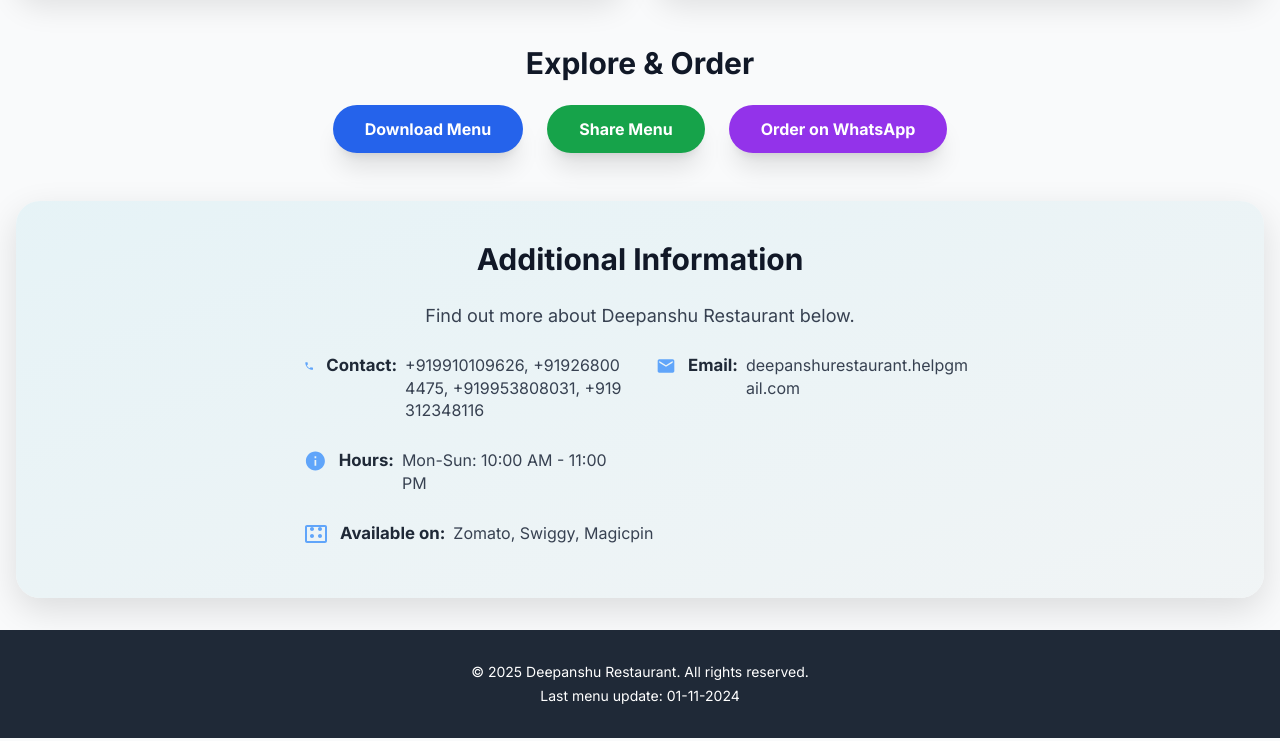
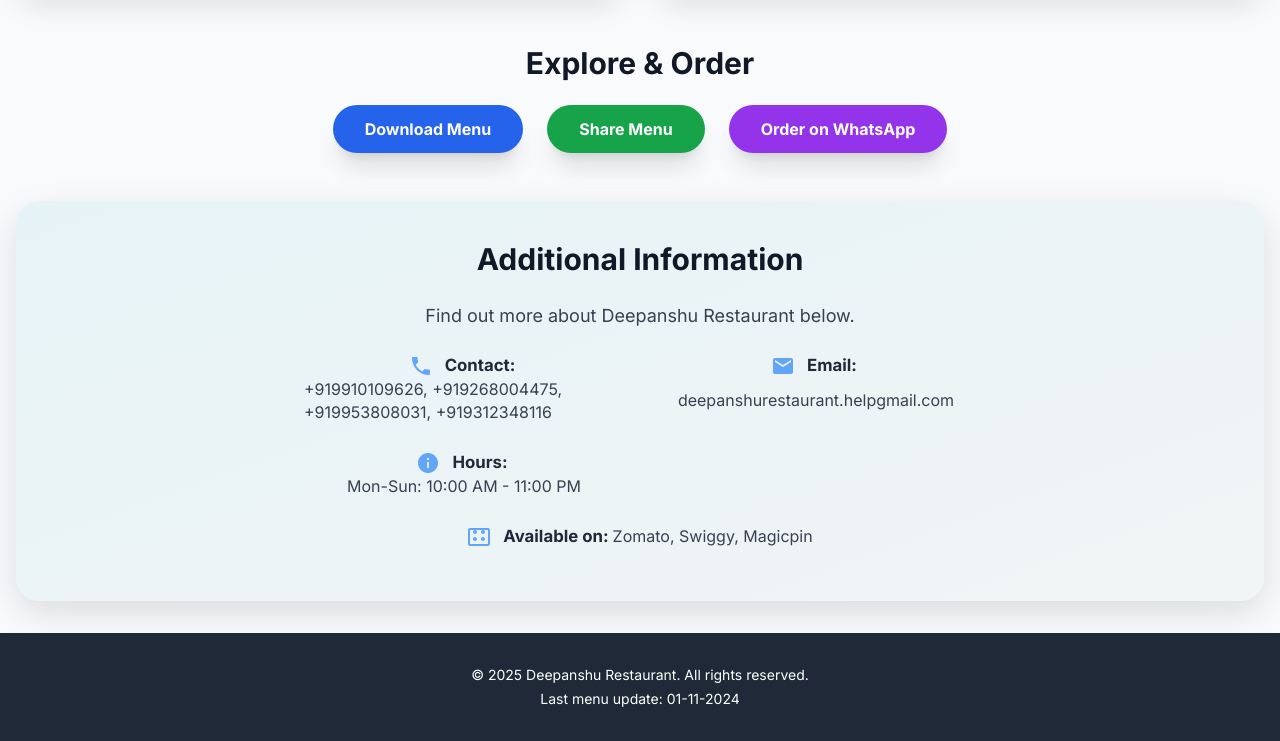
Before and after one commit to Deepanshuwebstore/menupdf.deepanshu, a plain HTML site: page index.html in a window 1280 px wide. Shown: the part 751-1492 px from the top of the page. Drawn offline with nearby package versions, Linux system fonts and the light colour scheme.

Commit message:
Update index.html

```diff
--- a/index.html
+++ b/index.html
@@ -122,7 +122,7 @@
             display: inline-block;
             width: 1.5em; /* Increased icon size */
             height: 1.5em; /* Increased icon size */
-            vertical-align: middle; /* Align with text baseline */
+            flex-shrink: 0; /* Prevents icon from shrinking */
             margin-right: 0.75rem; /* More space between icon and text */
             fill: #60a5fa; /* A vibrant blue for icons */
         }
@@ -146,13 +146,35 @@
             display: flex;
             align-items: flex-start; /* Align items to the start for multi-line text */
             margin-bottom: 0.75rem; /* Spacing between info items */
-            font-size: 1rem; /* Slightly smaller text for info items */
+            font-size: 1rem; /* Adjusted text for info items to be slightly smaller for mobile */
             line-height: 1.4; /* Better line spacing for readability */
+            flex-wrap: wrap; /* Allow content to wrap to the next line on small screens */
         }
         .info-item strong {
             flex-shrink: 0; /* Prevents strong tag from shrinking */
             margin-right: 0.5rem; /* Space after strong tag */
             font-size: 1.05rem; /* Slightly smaller for bold text */
+        }
+        /* Specifically target text within info-item to ensure it wraps correctly */
+        .info-item span {
+            word-break: break-word; /* Ensure long words/numbers break to the next line */
+            overflow-wrap: break-word; /* Alternative for word wrapping */
+            hyphens: auto; /* Allow hyphenation if necessary for better word breaks */
+        }
+
+        /* On larger screens, center the text within each info item */
+        @media (min-width: 768px) {
+            .info-item {
+                justify-content: center; /* Center content on medium and larger screens */
+                text-align: center; /* Center text within the item */
+            }
+            .info-item strong {
+                margin-right: 0.25rem; /* Reduce margin on larger screens */
+            }
+            .info-item span {
+                text-align: left; /* Keep the actual text left-aligned within its space */
+                display: block; /* Ensures it takes full available width within flex item */
+            }
         }
     </style>
 </head>
@@ -216,12 +238,12 @@
                 <div class="info-item">
                     <svg class="info-icon" xmlns="http://www.w3.org/2000/svg" viewBox="0 0 24 24"><path d="M6.62 10.79c1.44 2.83 3.76 5.14 6.59 6.59l2.2-2.2c.27-.27.67-.36 1.02-.24 1.12.37 2.32.57 3.57.57.55 0 1 .45 1 1V20c0 .55-.45 1-1 1-9.39 0-17-7.61-17-17 0-.55.45-1 1-1h3.5c.55 0 1 .45 1 1 0 1.25.2 2.45.57 3.57.11.35.03.74-.25 1.02L6.62 10.79z"/></svg>
                     <strong class="text-gray-800">Contact:</strong>
-                    <span class="break-all text-gray-700">+919910109626, +919268004475, +919953808031, +919312348116</span>
+                    <span class="text-gray-700">+919910109626, +919268004475, +919953808031, +919312348116</span>
                 </div>
                 <div class="info-item">
                     <svg class="info-icon" xmlns="http://www.w3.org/2000/svg" viewBox="0 0 24 24"><path d="M20 4H4c-1.1 0-1.99.9-1.99 2L2 18c0 1.1.9 2 2 2h16c1.1 0 2-.9 2-2V6c0-1.1-.9-2-2-2zm0 4l-8 5-8-5V6l8 5 8-5v2z"/></svg>
                     <strong class="text-gray-800">Email:</strong>
-                    <span class="break-all text-gray-700">deepanshurestaurant.helpgmail.com</span>
+                    <span class="text-gray-700">deepanshurestaurant.helpgmail.com</span>
                 </div>
                 <div class="info-item">
                     <svg class="info-icon" xmlns="http://www.w3.org/2000/svg" viewBox="0 0 24 24"><path d="M12 2C6.48 2 2 6.48 2 12s4.48 10 10 10 10-4.48 10-10S17.52 2 12 2zm.9 15h-1.8v-6h1.8v6zm0-8h-1.8V7h1.8v2z"/></svg>
@@ -351,7 +373,7 @@
 
         // --- Order on WhatsApp Button functionality ---
         document.getElementById('orderWhatsappBtn').addEventListener('click', () => {
-            const phoneNumber = "919876543210"; // Replace with your restaurant's WhatsApp number
+            const phoneNumber = "+919910109626"; // Replace with your restaurant's WhatsApp number
             const message = `Hello, I'd like to place an order! You can view the menu here: ${window.location.href || 'www.menu.dr.com'}`;
             const whatsappUrl = `https://wa.me/${phoneNumber}?text=${encodeURIComponent(message)}`;
 
```
